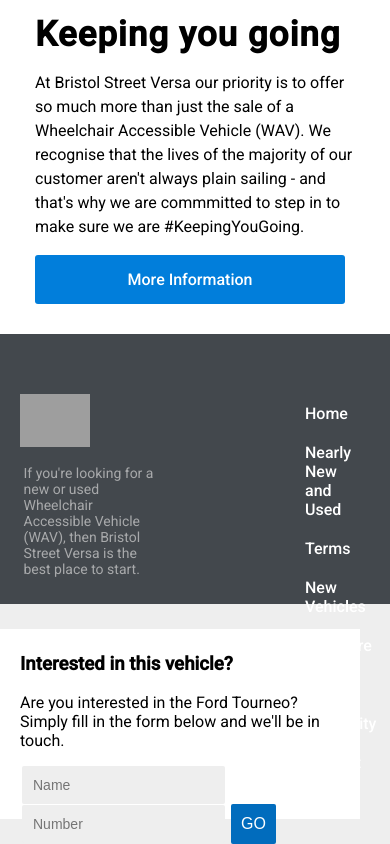
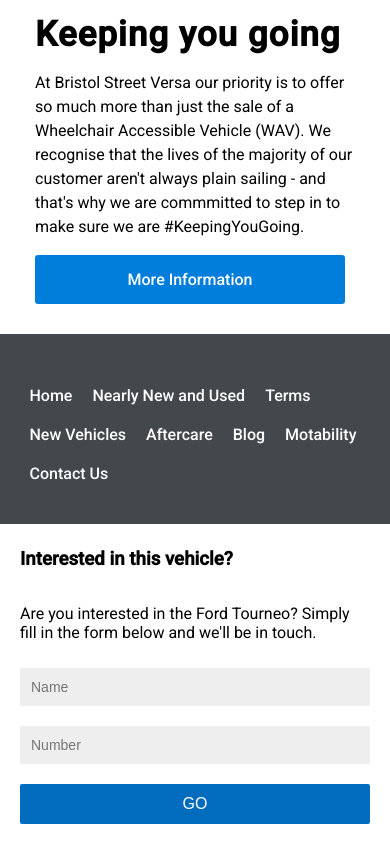
Before and after one commit to chrisbmar/vertu, a React (Create React App) app: page / in a window 390 px wide. Shown: the part 3246-4090 px from the top of the page. Built offline with nearby package versions, Linux system fonts and the light colour scheme; grey boxes are pictures that could not be loaded.

Commit message:
footer responsiveness

```diff
--- a/src/components/Footer/Footer.module.css
+++ b/src/components/Footer/Footer.module.css
@@ -92,3 +92,56 @@
     text-decoration: none;
     font-size: 16px;
 }
+
+@media only screen and (max-width: 1023px) {
+    .Footer {
+        height: auto;
+    }
+
+    .Footer_container {
+        margin-top: 10px;
+    }
+
+    .Footer_container_logo {
+        display: none
+    }
+
+    .Footer_container_links {
+        width: 100%;
+        display: flex;
+        justify-content: flex-start;
+        align-items: center;
+    }
+
+    .Footer_container_links_list {
+        padding-left: 0px;
+    }
+
+    .Footer_container_links_list_item{
+        width: auto;
+    }
+
+    .Form {
+        justify-content: center;
+    }
+
+    .Form_container {
+        margin-right: 0px;
+    }
+}
+
+@media only screen and (max-width: 500px) {
+    .Form {
+        height: auto;
+    }
+    .Form_container {
+        display: flex;
+        flex-direction: column;
+        height: auto;
+        width: 100%;
+    }
+
+    .Form_container_input, .Form_container_button {
+        margin: 10px 0px;
+    }
+}
```
